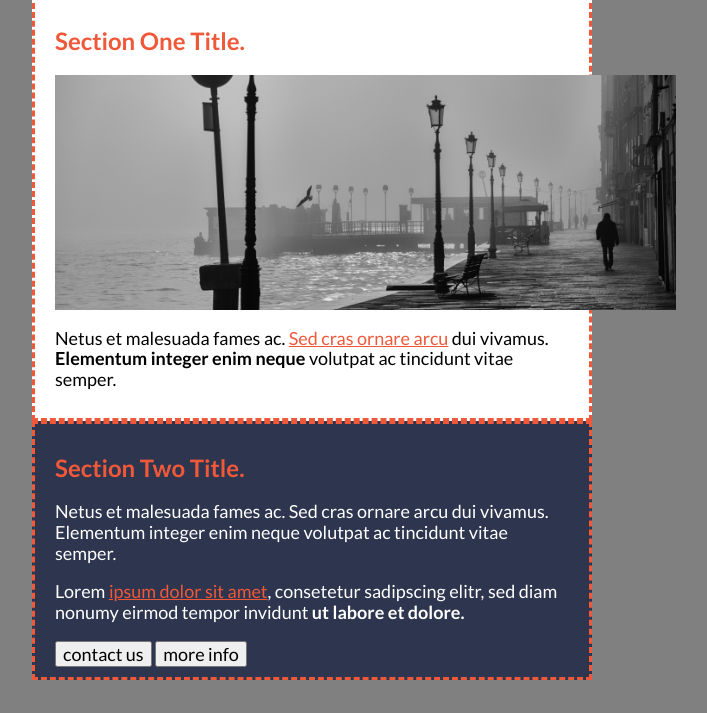
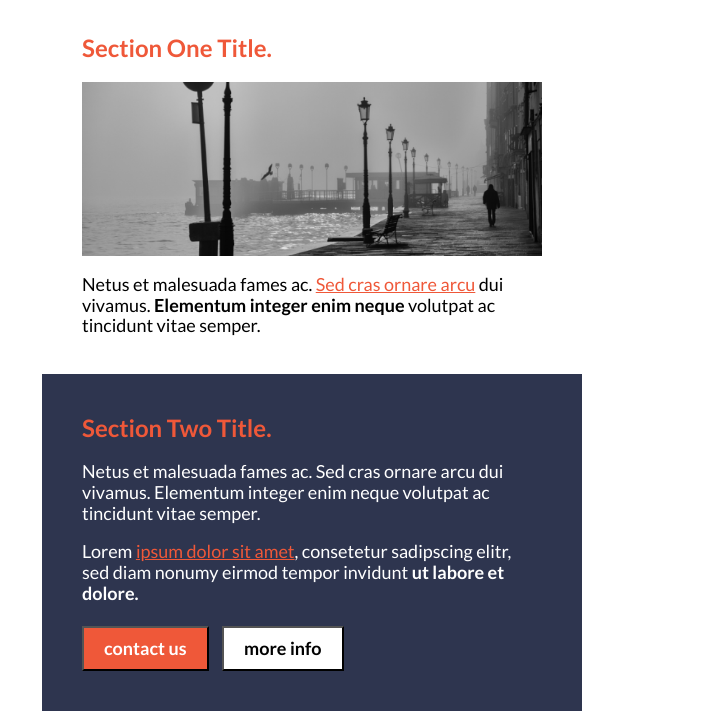
Before and after one commit to mf-dlcz/cssPractice, a website built with Vite: page index.html in a window 1280 px wide. Shown: the part 87-800 px from the top of the page, without its empty margins (328-1035 px from the left). Built offline with nearby package versions, Linux system fonts and the light colour scheme.

Commit message:
Updated the size of the image

```diff
--- a/index.html
+++ b/index.html
@@ -44,8 +44,8 @@
 				nonumy eirmod tempor invidunt <span class="bold">ut labore et dolore.</span>
 			</p>
 
-			<button>contact us</button>
-			<button>more info</button>
+			<button class="btn contact-btn">contact us</button>
+			<button class="btn more-info-btn">more info</button>
 		</section>
 	</body>
 </html>
--- a/style/styles.css
+++ b/style/styles.css
@@ -1,8 +1,8 @@
 body {
   font-family: 'Lato', sans-serif;
-  width: 560px;
+  max-width: 540px;
   margin: 0 auto;
-  background: grey;
+  background: #FFF;
   font-size: 18px;
 }
 /*
@@ -13,7 +13,7 @@ body {
   color: white;
   font-size: 36px;
   background-color: #2E354F;
-  padding: 20px;
+  padding: 20px 40px;
   margin: 0;
 }
 
@@ -23,10 +23,8 @@ body {
 
 .section-one,
 .section-two {
-  padding: 10px 20px;
+  padding: 20px 40px;
   margin: 0 auto;
-  border:#EF5839;
-  border-style: dashed;
 }
 
 .section-one {
@@ -42,6 +40,9 @@ body {
   margin: 0 auto;
   display: block;
   padding: 0;
+  max-width: 100%;
+  height: auto;
+  object-fit: contain;
 }
 
 .section-link {
@@ -59,4 +60,21 @@ body {
 .section-two {
   background-color: #2E354F;
   color: #FFF;
+  padding: 20px 40px;
 }
+
+.btn {
+  padding: 10px 20px;
+  margin: 5px 10px 20px 0;
+  font-weight: 700;
+}
+
+.contact-btn {
+  color:#FFF;
+  background-color: #EF5839;
+}
+
+.more-info-btn {
+  color: #000;
+  background-color: #FFF;
+}
```
Also changed, not shown: images/layout.PNG (added).
